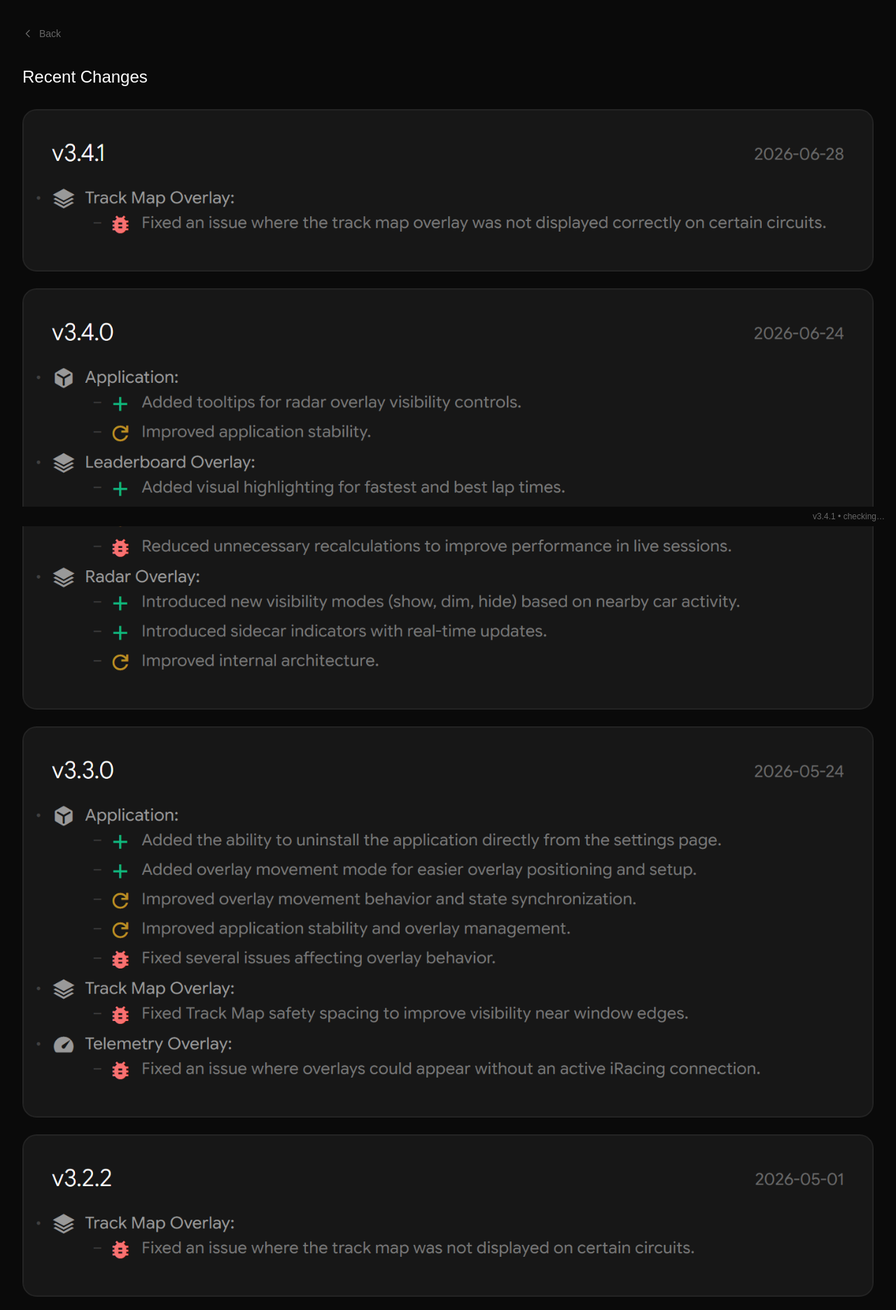
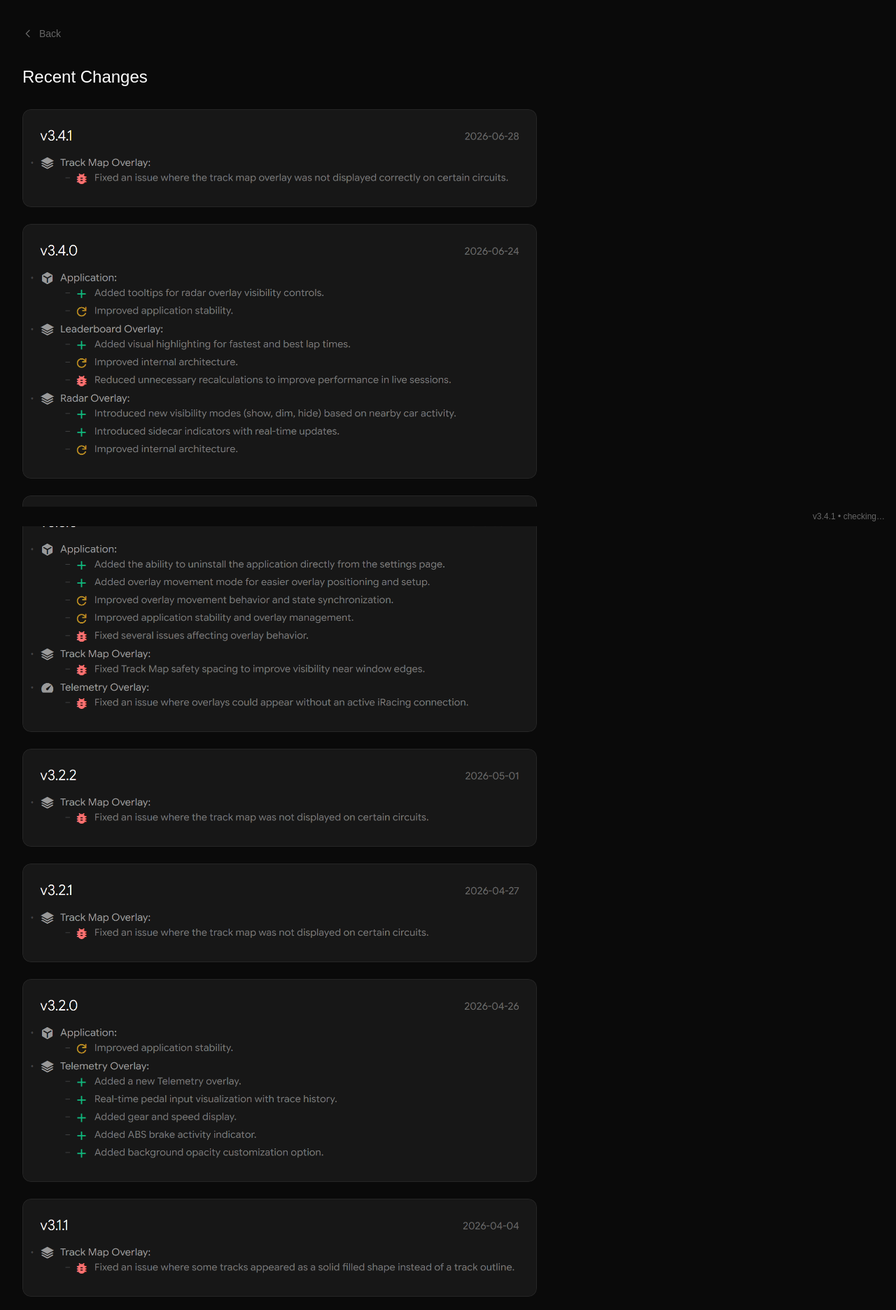
Before and after one commit to onesch/redwave-overlays, a FastAPI app: page /changelog in a window 1280 px wide. Shown: the part 48-1920 px from the top of the page at 70% size. Run offline with FastAPI, Linux system fonts and the light colour scheme; some web fonts are replaced.

Commit message:
style(css): minor update for changelog styles

```diff
--- a/frontend/static/css/main.css
+++ b/frontend/static/css/main.css
@@ -236,17 +236,12 @@
   display: flex;
   flex-direction: column;
   gap: var(--spacing-xl);
+  width: 735px;
 }
 
 .date {
   font-size: 0.875rem;
   color: var(--text-secondary);
-}
-
-.changelog-list {
-  display: flex;
-  flex-direction: column;
-  gap: var(--spacing-xl);
 }
 
 .changelog-item img {
```
